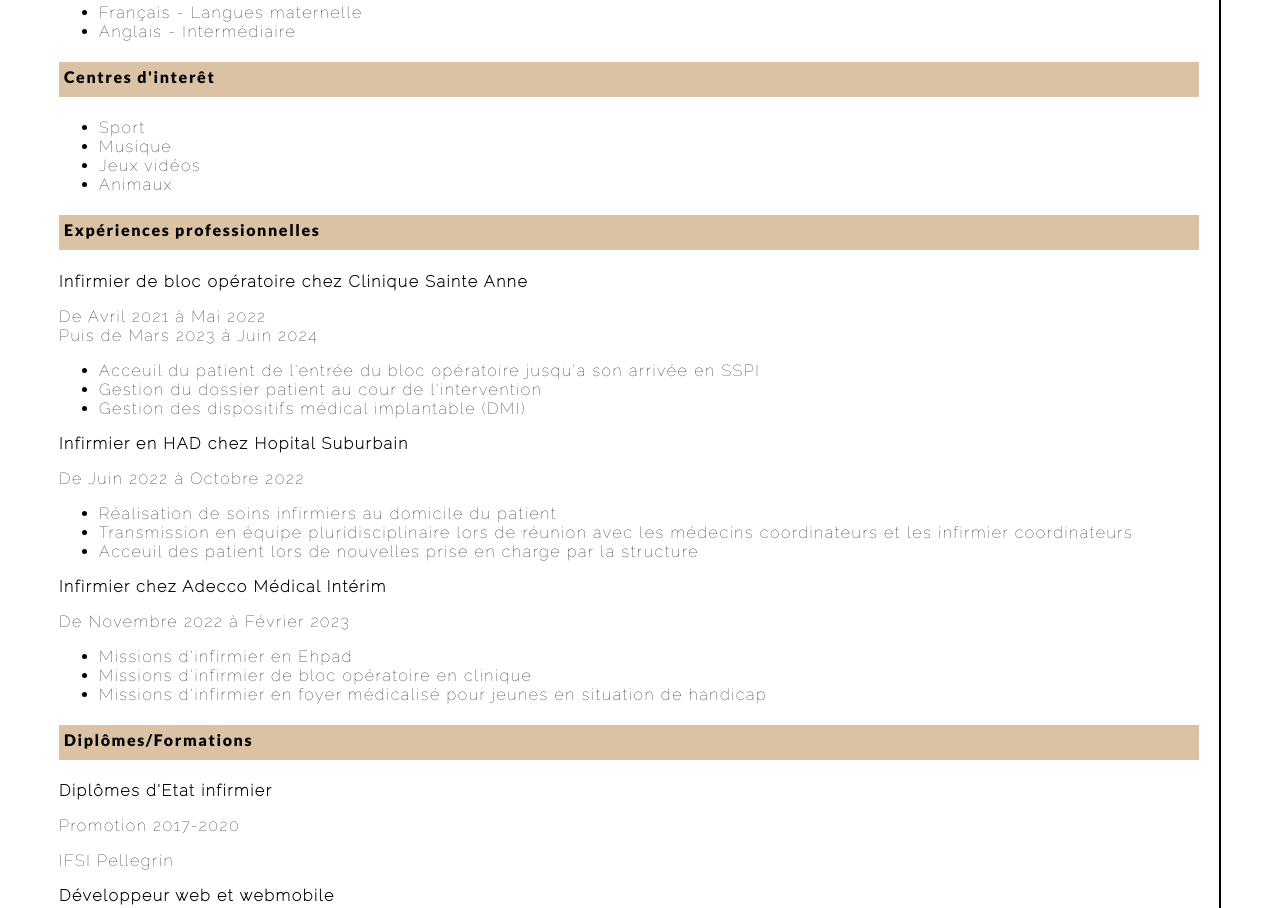
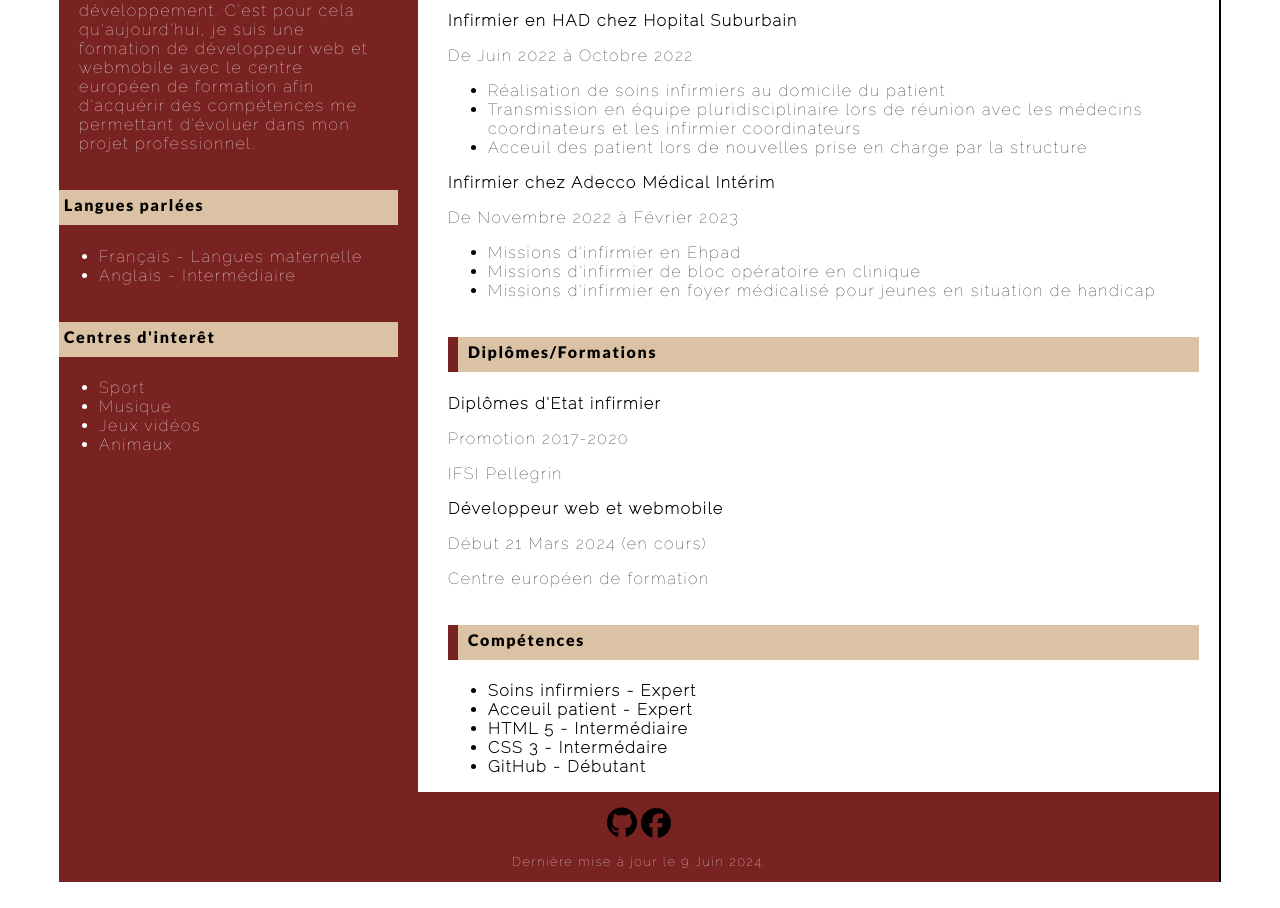
Before and after one commit to Yul16/Curriculum-vit-, a plain HTML site: page index.html in a window 1280 px wide. Shown: the part 621-1529 px from the top of the page. After the commit the page ends 1503 px from the top, so only its background shows below. Drawn offline with Linux system fonts and the light colour scheme; files whose address does not match are found by name.

Commit message:
Add css/2

```diff
--- a/css/style.css
+++ b/css/style.css
@@ -77,3 +77,56 @@ a {
     color: white;
     text-decoration-line: none;
 }
+
+main {
+    display: flex;
+    flex-direction: row;
+}
+
+.section__left {
+    background-color: #782221;
+    color: white;
+    width: 500px;
+    display: flex;
+    flex-direction: column;
+    justify-content: flex-start;
+}
+
+#info {
+    margin-left: 20px;
+    margin-right: 40px;
+    text-indent: 30px;
+}
+
+.section__right {
+    margin-left: 30px;
+    display: flex;
+    flex-direction: column;
+}
+
+.section__right h4 {
+    border-left: 10px solid #782221;
+    text-indent: 10px;
+}
+.post {
+    font-weight: bold;
+}
+
+#skill {
+    font-weight: bold;
+}
+
+footer {
+    background-color: #782221;
+    color: white;
+    font-size: 0.8rem;
+    display: flex;
+    flex-direction: column;
+    justify-content: space-around;
+    align-items: center;
+}
+
+footer img {
+    width: 30px;
+    padding-top: 15px;
+}
```
